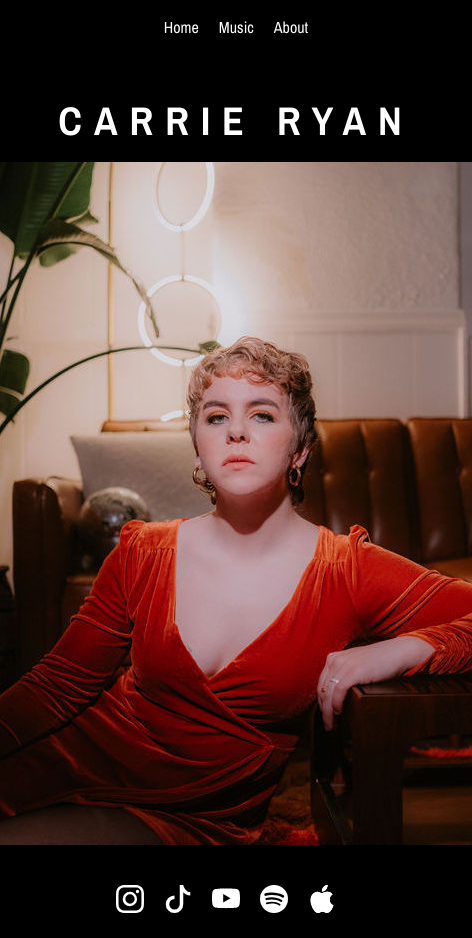
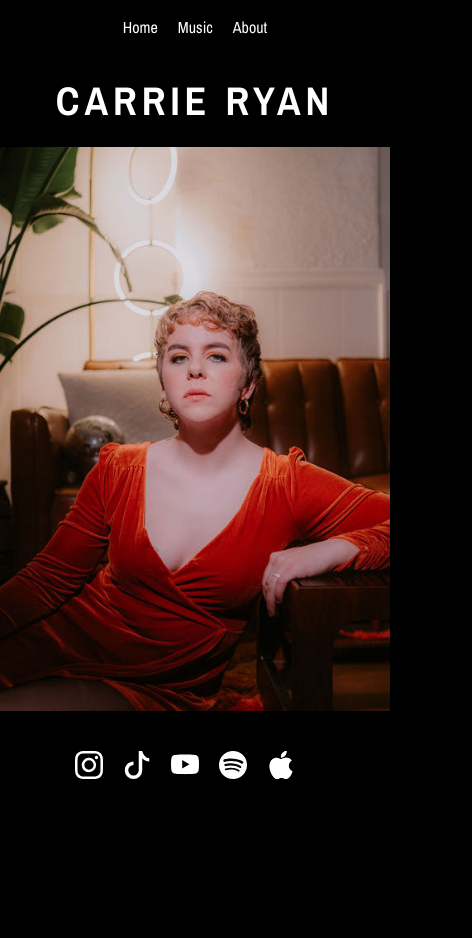
Before and after one commit to cryan10/music-website, an Astro site: page / in a window 390 px wide. Shown: the whole page, 472 px wide, since content can reach past the window. After the commit the page ends 844 px from the top, so only its background shows below. Built offline with nearby package versions, Linux system fonts and the light colour scheme; Astro itself is replaced by a stand-in of ours.

```diff
--- a/src/layouts/Layout.astro
+++ b/src/layouts/Layout.astro
@@ -71,8 +71,6 @@
 		color: var(--white);
 		font-family: 'Archivo Narrow', sans-serif;
 		font-size: 1.6rem;
-		display: grid;
-		grid-template-rows: auto 1fr auto;
 		padding: 0;
 		margin: 0;
 	}
@@ -98,10 +96,4 @@
 	li {
 		list-style: none;
 	}
-
-	@media only screen and (min-width: 1800px) {
-		main {
-			height: calc(100vh - 136.5px);
-		}
-	}
 </style>
--- a/src/pages/index.astro
+++ b/src/pages/index.astro
@@ -38,12 +38,15 @@
 	}
 
 	h1 {
-		letter-spacing: 1.2rem;
+		letter-spacing: 0.5rem;
 		text-transform: uppercase;
+		margin: 2rem 0.5rem;
 	}
 
 	.portrait {
 		margin-bottom: 2rem;
+		width: 100%;
+		height: auto;
 	}
 
 	.portrait--desktop {
@@ -51,6 +54,10 @@
 	}
 
 	@media only screen and (min-width: 767px) {
+		.portrait {
+			width: 80%;
+		}
+
 		.portrait--desktop {
 			display: block;
 		}
@@ -61,9 +68,14 @@
 
 		h1 {
 			font-size: 6rem;
+			letter-spacing: 1.2rem;
 		}
 	}
 	@media only screen and (min-width: 1800px) {
+		main {
+			height: calc(100vh - 136.5px);
+		}
+
 		.portrait {
 			width: 200rem;
 			height: fit-content;
```
